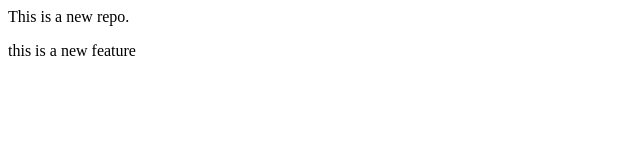
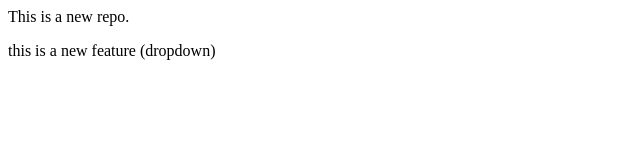
Before and after one commit to Anuj7Datkar/localrepo, a plain HTML site: page index.html in a window 1280 px wide. Shown: the full height of the page, 0-640 px from the left. Drawn offline with Linux system fonts and the light colour scheme.

Commit message:
add dropwdown

```diff
--- a/index.html
+++ b/index.html
@@ -1,2 +1,2 @@
 <p>This is a new repo.</p>
-<p>this is a new feature<p></p>
+<p>this is a new feature (dropdown)<p></p>
```
